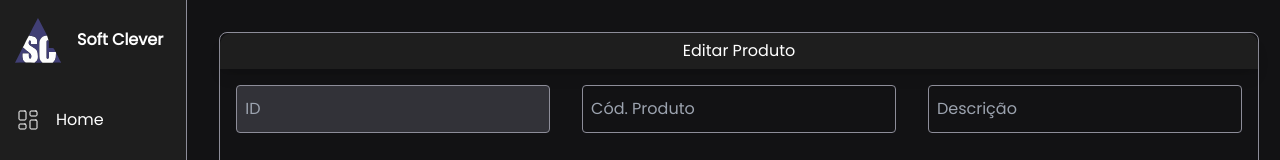
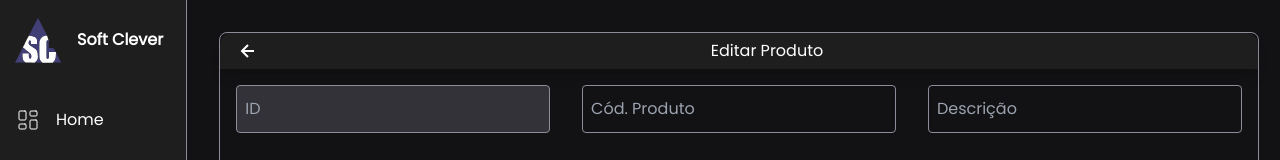
Before and after one commit to devCaioFreire/sat, a Next.js app: page /dashboard/product/edit/1 in a window 1280 px wide. Shown: the top 160 px of the page. Built offline with nearby package versions, Linux system fonts and the light colour scheme; no server answers; sample sign-in values are in the browser's storage.

Commit message:
Update UX
Adicionando seta para voltar a produtos. (Agora em editar)

```diff
--- a/src/app/dashboard/product/edit/[id]/page.tsx
+++ b/src/app/dashboard/product/edit/[id]/page.tsx
@@ -1,6 +1,8 @@
 'use client'
 import { useProductContext } from "@/context/productContext";
+import Link from "next/link";
 import { useEffect, useState } from "react";
+import { BiLeftArrowAlt } from "react-icons/bi";
 import { InputNumber, InputText } from "../../components/inputs";
 
 export default function EditProduct({ params }: { params: { id: string } }) {
@@ -83,7 +85,12 @@ export default function EditProduct({ params }: { params: { id: string } }) {
     <main className="flex flex-col border border-border rounded-lg h-1/2">
       <header
         className="flex items-center justify-center w-full shadow-lg rounded-t-xl bg-backgroundSecundary default:h-6 lg:h-10">
-        <h1 className="font-medium">Editar Produto</h1>
+        <Link href={"/dashboard/product"} className="px-4 flex-shrink-0">
+          <BiLeftArrowAlt className="w-6 h-6" />
+        </Link>
+        <div className="flex-grow text-center items-center justify-center">
+          <h1 className="font-medium">Editar Produto</h1>
+        </div>
       </header>
 
       <form onSubmit={handleSubmit} className="flex flex-col h-full justify-between p-4">
@@ -91,8 +98,8 @@ export default function EditProduct({ params }: { params: { id: string } }) {
           <InputText
             className={`px-2 w-full h-12 rounded bg-backgroundFields border border-border outline-none disabled:cursor-not-allowed`}
             placeholder={'ID'}
+            value={ID}
             isNotAllowed
-            value={ID}
           />
 
           {/* Product Code */}
@@ -141,8 +148,8 @@ export default function EditProduct({ params }: { params: { id: string } }) {
             className="px-2 w-full h-12 rounded bg-transparent border border-border outline-none"
             value={ncmCode}
             onChange={(e: any) => setNcmCode(e.target.value)}
+            max={8}
             placeholder="Cód. NCM"
-            max={8}
           />
 
           {/* EAN Code */}
@@ -150,8 +157,8 @@ export default function EditProduct({ params }: { params: { id: string } }) {
             className="px-2 w-full h-12 rounded bg-transparent border border-border outline-none"
             value={eanCode}
             onChange={(e: any) => setEanCode(e.target.value)}
+            max={14}
             placeholder="Cód. EAN"
-            max={14}
           />
 
           <select id="status" value={status} onChange={(e) => setStatus(e.target.value)} className="h-12 px-2 bg-transparent outline-none rounded border border-border">
```
